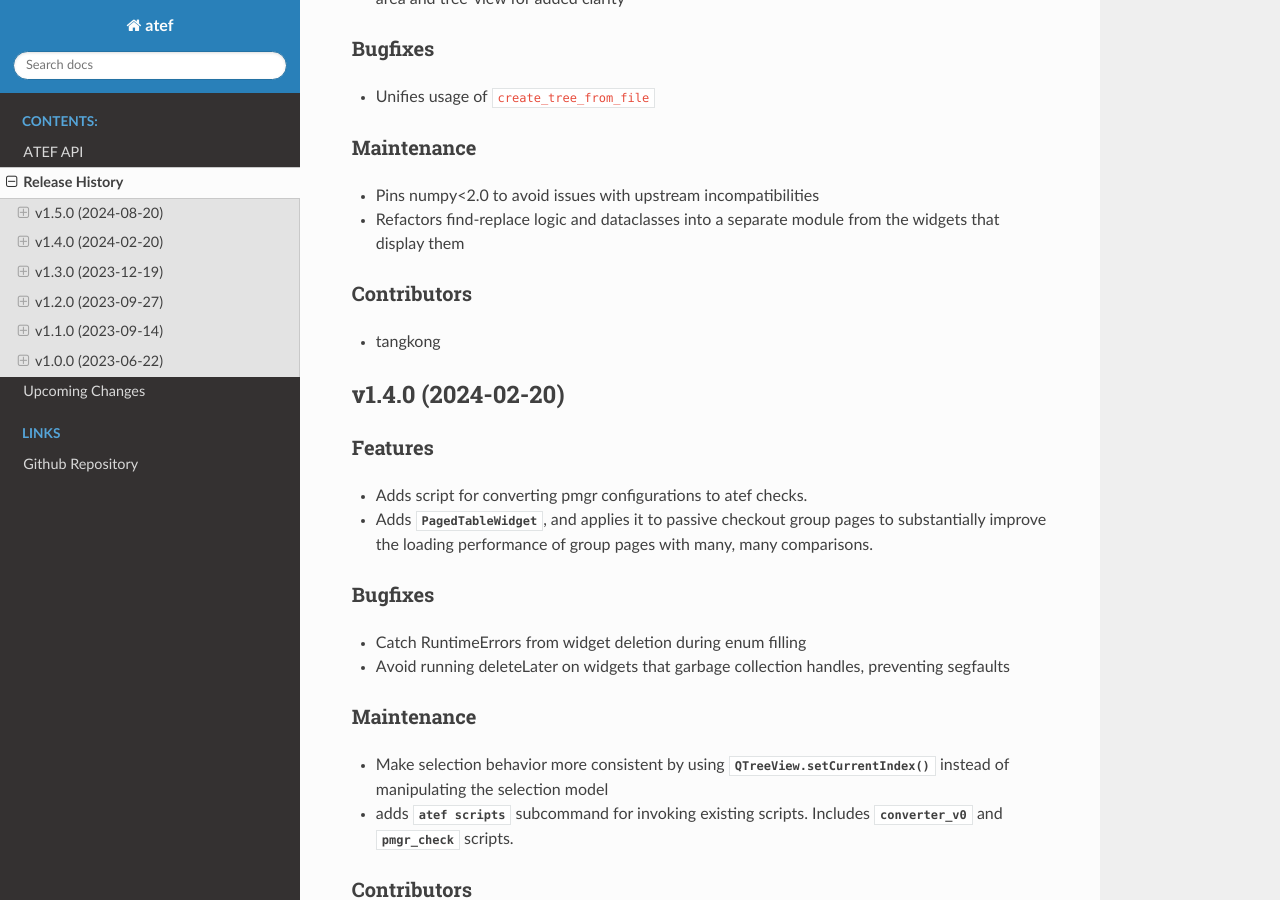
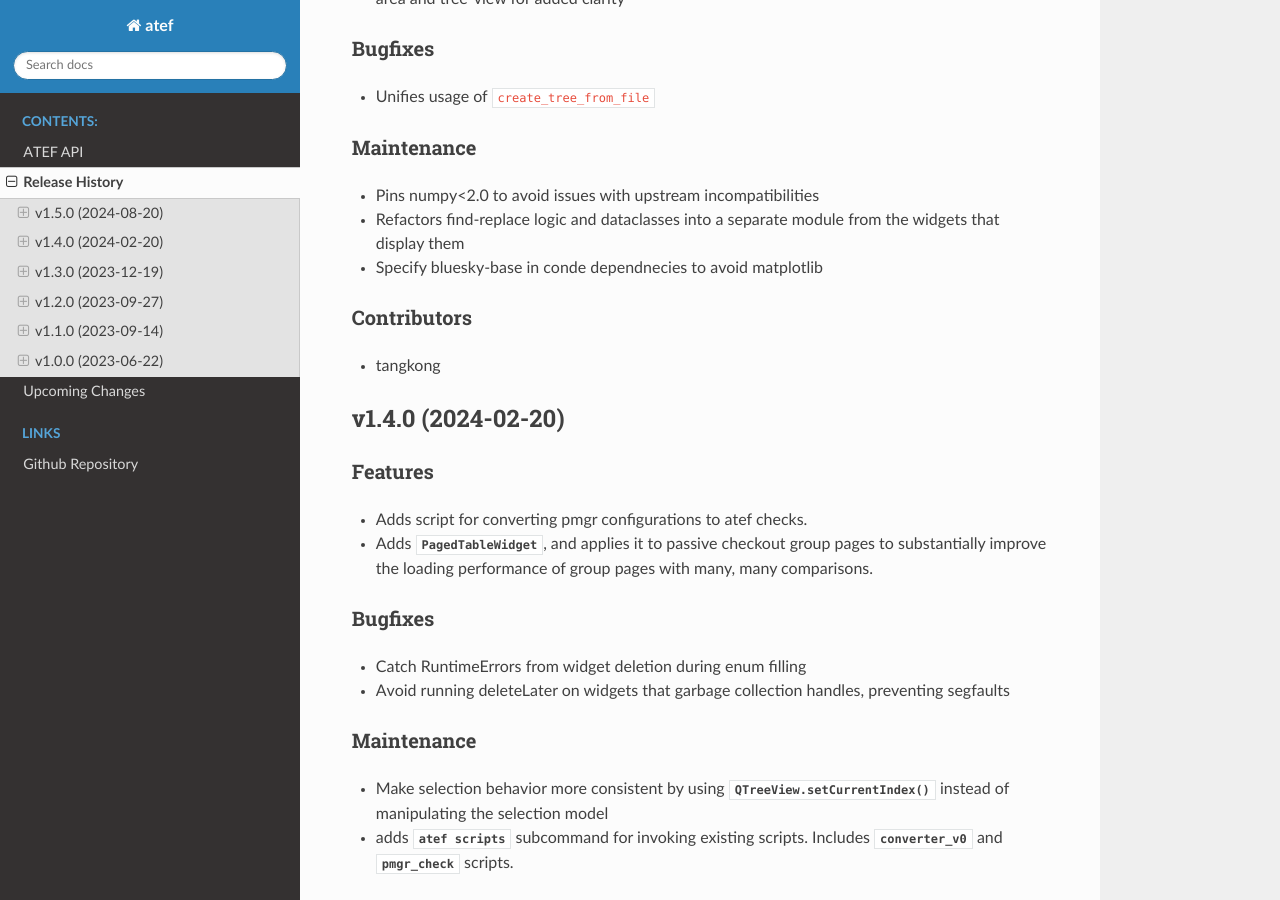
Before and after one commit to pcdshub/atef, a Sphinx documentation site: the page built from docs/source/releases.rst, in a window 1280 px wide and 900 px high, scrolled down 376 px. Built offline with Sphinx 7.4.7 and the Read the Docs theme 2.0.0, drawn with Linux system fonts in a browser that asks for light colours.

Commit message:
DOC: update release notes

```diff
--- a/docs/source/releases.rst
+++ b/docs/source/releases.rst
@@ -21,6 +21,7 @@ Maintenance
 -----------
 - Pins numpy<2.0 to avoid issues with upstream incompatibilities
 - Refactors find-replace logic and dataclasses into a separate module from the widgets that display them
+- Specify bluesky-base in conde dependnecies to avoid matplotlib
 
 Contributors
 ------------
```
